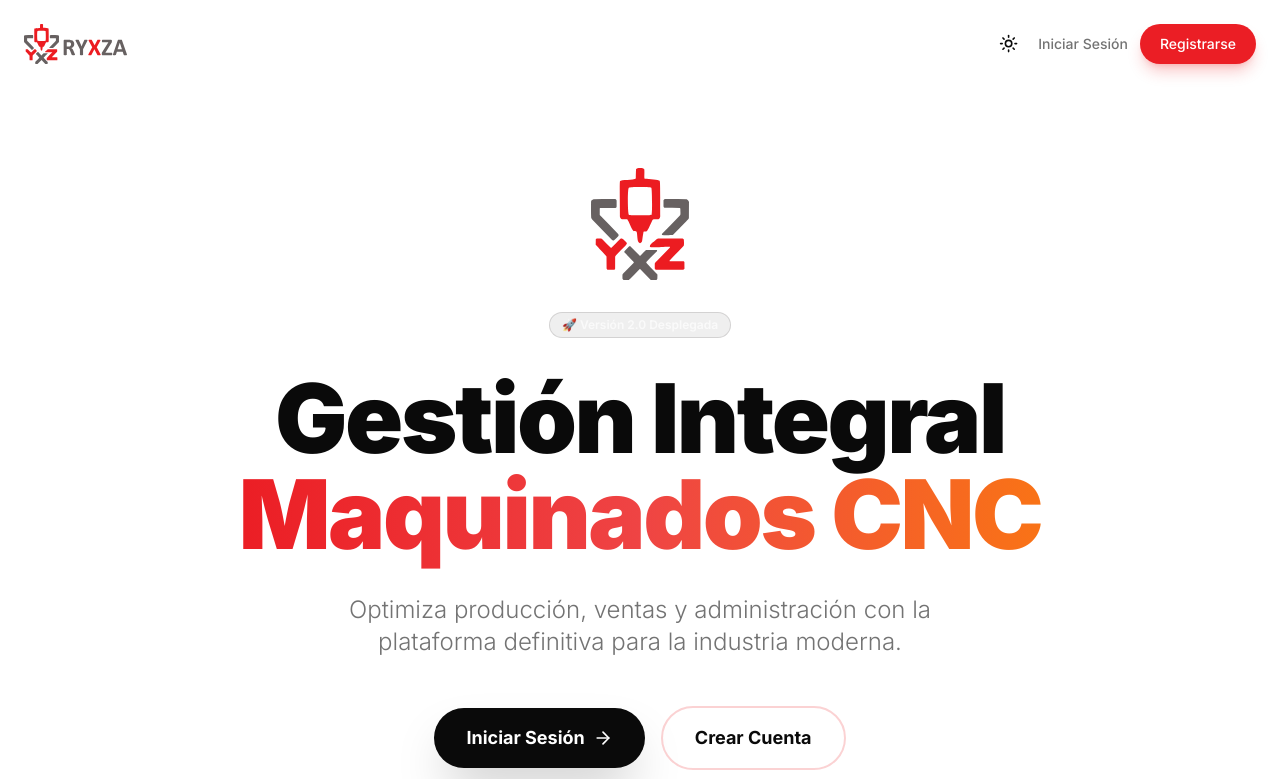
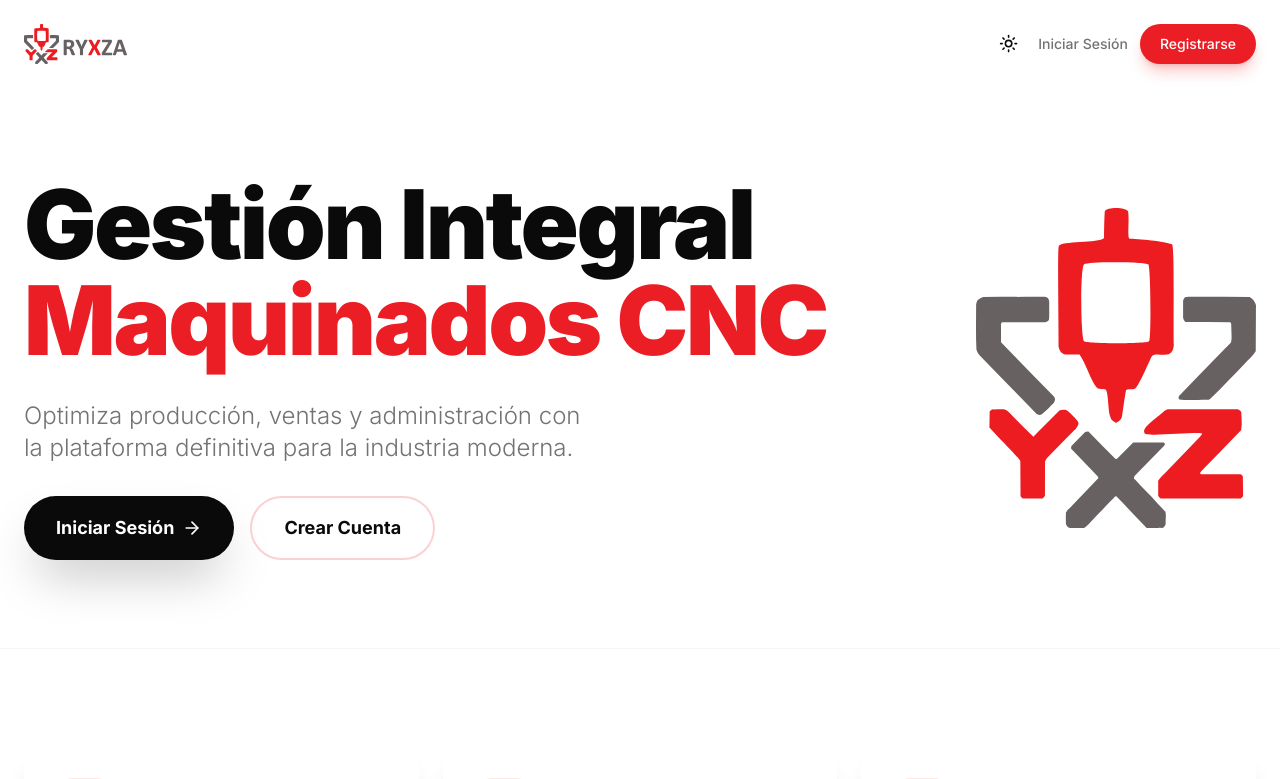
Before and after one commit to ReyperAutomatizacion02/Reyper-XYZ, a Next.js app: page / in a window 1280 px wide. Shown: the top 779 px of the page. Built offline with nearby package versions, Linux system fonts and the light colour scheme.

Commit message:
feat: implement landing page and role-based application sidebar component

```diff
--- a/app/page.tsx
+++ b/app/page.tsx
@@ -56,32 +56,25 @@ export default function LandingPage() {
 
             <main className="flex-1">
                 {/* ── Hero ───────────────────────────────────────────── */}
-                <section className="mx-auto flex min-h-[70vh] w-full max-w-4xl flex-col items-center justify-center px-6 py-20 text-center">
+                <section className="mx-auto flex min-h-[70vh] w-full max-w-7xl items-center justify-between gap-12 px-6 py-20">
+                    {/* Left — text */}
                     <motion.div
-                        initial={{ opacity: 0, y: 20 }}
-                        animate={{ opacity: 1, y: 0 }}
+                        initial={{ opacity: 0, x: -24 }}
+                        animate={{ opacity: 1, x: 0 }}
                         transition={{ duration: 0.5 }}
-                        className="space-y-8"
+                        className="flex flex-1 flex-col gap-8"
                     >
-                        <LogoShort className="mx-auto h-20 w-auto md:h-28" />
-
-                        <div className="inline-block rounded-full border border-secondary/20 bg-secondary/10 px-3 py-1 text-xs font-semibold text-secondary-foreground">
-                            🚀 Versión 2.0 Desplegada
-                        </div>
-
                         <h1 className="text-5xl font-black leading-[1.1] tracking-tight md:text-7xl lg:text-8xl">
                             Gestión Integral <br />
-                            <span className="bg-gradient-to-r from-primary via-red-500 to-orange-500 bg-clip-text text-transparent">
-                                Maquinados CNC
-                            </span>
+                            <span className="text-primary">Maquinados CNC</span>
                         </h1>
 
-                        <p className="mx-auto max-w-2xl text-xl font-light leading-relaxed text-muted-foreground md:text-2xl">
+                        <p className="max-w-xl text-xl font-light leading-relaxed text-muted-foreground md:text-2xl">
                             Optimiza producción, ventas y administración con la plataforma definitiva para la industria
                             moderna.
                         </p>
 
-                        <div className="flex flex-col items-center justify-center gap-4 pt-4 sm:flex-row">
+                        <div className="flex flex-wrap gap-4">
                             <Link
                                 href="/login"
                                 className="group flex items-center justify-center gap-2 rounded-full bg-foreground px-8 py-4 text-lg font-bold text-background shadow-2xl transition-all hover:-translate-y-1 hover:opacity-90"
@@ -96,6 +89,16 @@ export default function LandingPage() {
                                 Crear Cuenta
                             </Link>
                         </div>
+                    </motion.div>
+
+                    {/* Right — logo */}
+                    <motion.div
+                        initial={{ opacity: 0, x: 24 }}
+                        animate={{ opacity: 1, x: 0 }}
+                        transition={{ duration: 0.5, delay: 0.1 }}
+                        className="hidden shrink-0 lg:block"
+                    >
+                        <LogoShort className="h-72 w-auto xl:h-80" />
                     </motion.div>
                 </section>
 
--- a/components/app-sidebar.tsx
+++ b/components/app-sidebar.tsx
@@ -146,22 +146,20 @@ export function AppSidebar() {
                     isMobileOpen ? "w-[280px] translate-x-0" : "-translate-x-full lg:translate-x-0"
                 )}
             >
-                <div className="flex h-16 shrink-0 items-center justify-between border-b border-navbar-border bg-sidebar-bg px-4">
-                    <div
-                        id="sidebar-logo"
-                        className={cn(
-                            "overflow-hidden transition-all duration-300",
-                            isCollapsed ? "lg:w-9 lg:opacity-100" : "w-36"
-                        )}
-                    >
-                        {isCollapsed ? (
-                            <LogoShort className="h-9 w-9 object-contain" />
-                        ) : (
+                <div
+                    className={cn(
+                        "flex h-16 shrink-0 items-center border-b border-navbar-border bg-sidebar-bg px-3 transition-all duration-300",
+                        isCollapsed ? "justify-center" : "justify-between px-4"
+                    )}
+                >
+                    {/* Logo — hidden when collapsed on desktop */}
+                    {!isCollapsed && (
+                        <div id="sidebar-logo" className="overflow-hidden">
                             <LogoLarge className="h-9 w-auto" />
-                        )}
-                    </div>
+                        </div>
+                    )}
 
-                    <div className="flex items-center gap-1">
+                    <div className={cn("flex items-center gap-1", isCollapsed && "lg:w-full lg:justify-center")}>
                         {/* Saving state indicator — desktop only, hidden when collapsed */}
                         {!isCollapsed && savingState !== "idle" && (
                             <span
```
